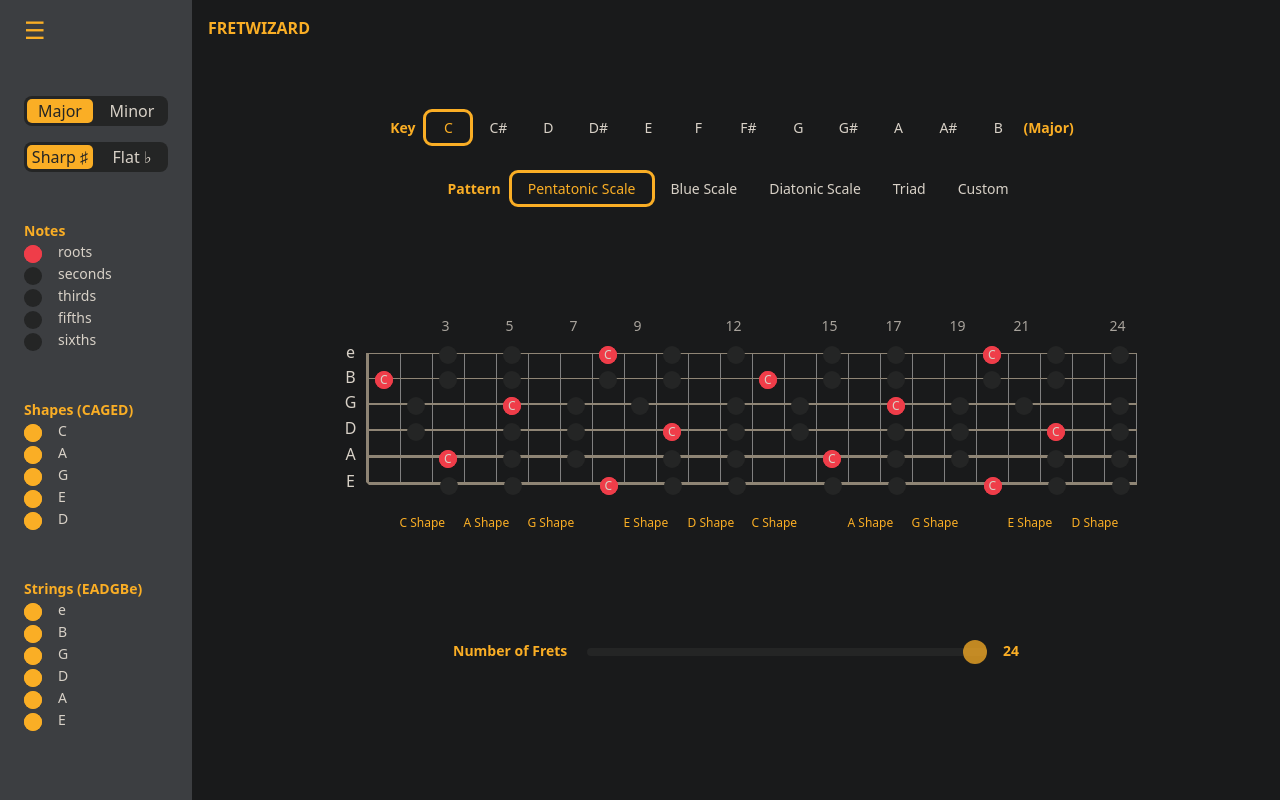
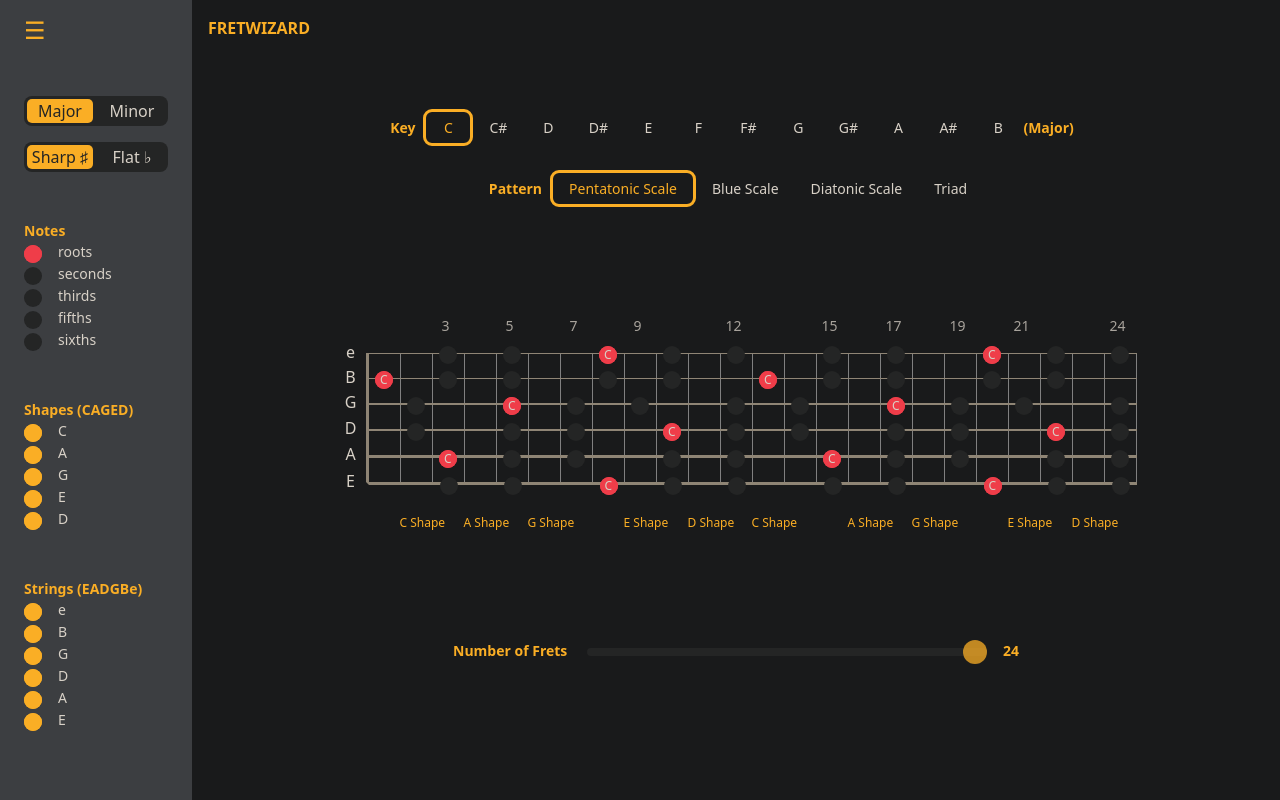
Before and after one commit to DevJhom/fret-wizard, a Vue app: page / in a window 1280 px wide. Built offline with nearby package versions, Linux system fonts and the light colour scheme.

Commit message:
refactor patterns from string to enum

```diff
--- a/src/components/MyGuitar.vue
+++ b/src/components/MyGuitar.vue
@@ -29,7 +29,7 @@ const fetchCurrentKey = async () => {
 
 const fetchScale = async () => {
     // Fetch the default key "C" and shift the data based on "currentKeyToNumber"
-    const data = await getScale(mapScaleName(), "C");
+    const data = await getScale(currentPattern.value, "C");
     const tempData = JSON.parse(JSON.stringify(data))
 
     let currentKeyToNumber = 0;
@@ -70,21 +70,6 @@ const fetchScale = async () => {
     e.value = tempData.e;
 }
 
-const mapScaleName: () => string = () => {
-    if(currentPattern.value == 'Pentatonic Scale')
-        return 'pentatonic_scale';
-    if(currentPattern.value == 'Blue Scale')
-        return 'blue_scale';
-    if(currentPattern.value == 'Diatonic Scale')
-        return 'diatonic_scale';
-    if(currentPattern.value == 'Triad')
-        return 'triad';
-    if(currentPattern.value == 'Custom')
-        return 'custom';
-
-    return '';
-};
-
 const onChangeCurrentKey = () => {
     fetchScale();
     updateCurrentKey(currentKey.value);
@@ -97,7 +82,7 @@ const onChangeCurrentPattern = () => {
 }
 
 watch([E, A, D, G, B, e], (newValue) => {
-    updateScale(mapScaleName(), currentKey.value, {
+    updateScale(currentPattern.value, currentKey.value, {
         E: Object.assign([], newValue[0]),
         A: Object.assign([], newValue[1]),
         D: Object.assign([], newValue[2]),
--- a/src/components/data/constants.ts
+++ b/src/components/data/constants.ts
@@ -6,6 +6,14 @@ export enum Accidental {
 export enum Tonality {
     MAJOR = "major",
     MINOR = "minor"
+}
+
+export enum Pattern {
+  Pentatonic = "Pentatonic Scale",
+  Blue = "Blue Scale",
+  Diatonic = "Diatonic Scale",
+  Triad = "Triad",
+  Chromatic = "Chromatic Scale"
 }
 
 export const majorSharpAllNotes = ["C", "C#", "D", "D#", "E", "F", "F#", "G", "G#", "A", "A#", "B"];
--- a/src/components/data/intervals.ts
+++ b/src/components/data/intervals.ts
@@ -200,6 +200,13 @@ export const getSevenths = (tonality: Tonality, currentKey: string, stringName:
 };
 
 export const getBlues = (tonality: Tonality, currentKey: string, stringName: string) => {
-  const shift = MAJOR_KEY_TO_NUMBER[currentKey];
-  return blues[stringName].map(note => (note + shift));
+  if (tonality == Tonality.MAJOR) {
+    const shift = MAJOR_KEY_TO_NUMBER[currentKey];
+    return blues[stringName].map(note => (note + shift));
+  }
+
+  if (tonality == Tonality.MINOR) {
+    const shift = MINOR_KEY_TO_NUMBER[currentKey];
+    return blues[stringName].map(note => (note + shift));
+  }
 };
--- a/src/services/mock_service.ts
+++ b/src/services/mock_service.ts
@@ -1,3 +1,4 @@
+import { Pattern } from '@/components/data/constants';
 import data from '../../database/all-scales.json';
 
 type GuitarStrings = {
@@ -13,13 +14,13 @@ export const getCurrentKey = async () => {
 export const updateCurrentKey = async (key: string) => {}
 
 export const getScale = async (scale: string, key: string) => {
-    if (scale == "pentatonic_scale")
+    if (scale == Pattern.Pentatonic)
         return data.pentatonic_scale.C;
-    else if (scale == "blue_scale")
+    else if (scale == Pattern.Blue)
         return data.blue_scale.C;
-    else if (scale == "diatonic_scale")
+    else if (scale == Pattern.Diatonic)
         return data.diatonic_scale.C
-    else if (scale == "triad")
+    else if (scale == Pattern.Triad)
         return data.triad.C
 }
 
--- a/src/stores/usePatternStore.ts
+++ b/src/stores/usePatternStore.ts
@@ -1,5 +1,5 @@
 import { defineStore } from 'pinia';
-import { Tonality, Accidental } from '@data/constants';
+import { Tonality, Accidental, Pattern } from '@data/constants';
 import { majorSharpAllNotes, majorFlatAllNotes, minorSharpAllNotes, minorFlatAllNotes } from '@/components/data/constants';
 
 export interface CurrentStrings {
@@ -32,11 +32,11 @@ interface State {
 
 export const usePatternStore = defineStore('pattern', {
   state: (): State => ({
-    allPatterns : ["Pentatonic Scale", "Blue Scale", "Diatonic Scale", "Triad", "Custom"],
+    allPatterns: [Pattern.Pentatonic, Pattern.Blue, Pattern.Diatonic, Pattern.Triad],
     currentKey: "C",
     currentAccidental: Accidental.SHARP,
     currentTonality: Tonality.MAJOR,
-    currentPattern: "Pentatonic Scale",
+    currentPattern: Pattern.Pentatonic,
     currentHighlightNotes: ["roots"],
     currentStrings: {
       E: true,
@@ -65,21 +65,21 @@ export const usePatternStore = defineStore('pattern', {
     },
     highlightNotes: (state: State) => {
       switch (state.currentPattern) {
-        case "Pentatonic Scale":
+        case Pattern.Pentatonic:
           if (state.currentTonality == Tonality.MAJOR)
             return ["roots", "seconds", "thirds", "fifths", "sixths"];
           if (state.currentTonality == Tonality.MINOR)
             return ["roots", "thirds", "fourths", "fifths", "sevenths"];
           break;
-        case "Blue Scale":
+        case Pattern.Blue:
           if (state.currentTonality == Tonality.MAJOR)
             return ["roots", "seconds", "thirds", "fifths", "sixths", "blues"];
           if (state.currentTonality == Tonality.MINOR)
             return ["roots", "thirds", "fourths", "fifths", "sevenths", "blues"];
           break;
-        case "Diatonic Scale":
+        case Pattern.Diatonic:
           return ["roots", "seconds", "thirds", "fourths", "fifths", "sixths", "sevenths"];
-        case "Triad":
+        case Pattern.Triad:
           return ["roots", "thirds", "fifths"];
         default:
           return ["roots", "thirds", "fifths"];
```
